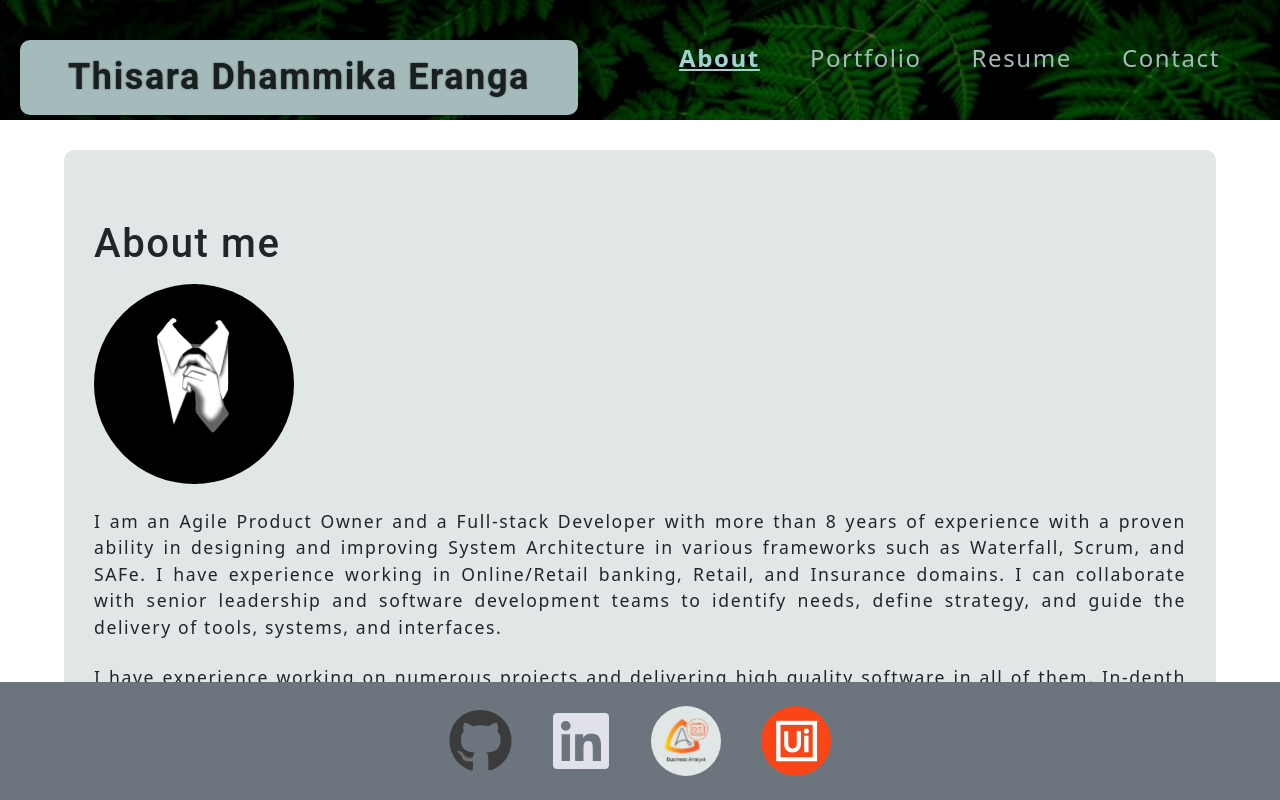
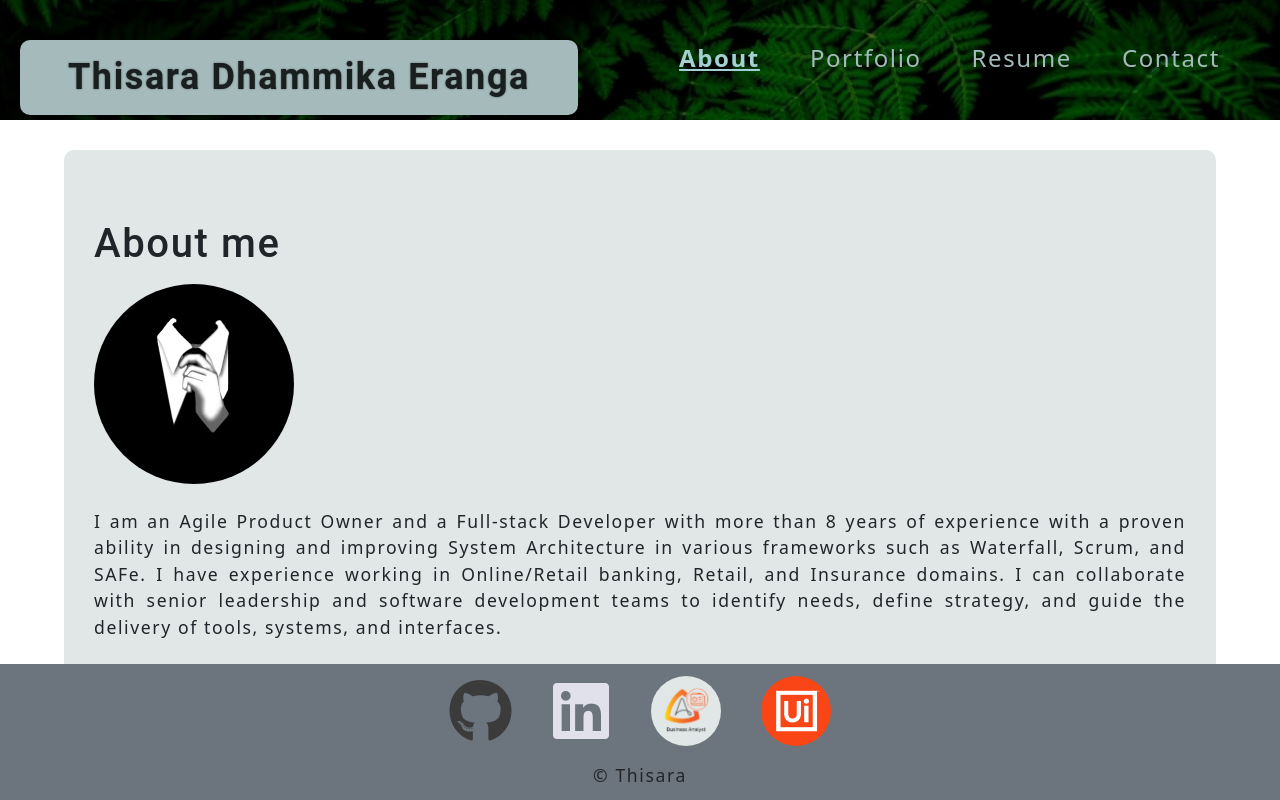
Before and after one commit to Thisara-DE/portfolio, a React (Create React App) app: page / in a window 1280 px wide. Shown: the top 800 px of the page. Built offline with nearby package versions, Linux system fonts and the light colour scheme.

Commit message:
styling adjustments on footer

```diff
--- a/src/components/Footer/index.js
+++ b/src/components/Footer/index.js
@@ -5,7 +5,8 @@ import UI from '../../assets/uiPath.png'
 
 const Footer = () => {
     return (
-        <footer className="w-100 mt-auto bg-secondary p-4">
+        <footer className="w-100 mt-auto bg-secondary py-1">
+            <div className='badge-container my-2'>
                 <a href='https://github.com/Thisara-DE' target='_blank' rel='noreferrer'>
                     <i className="fa-brands fa-github fa-4x"></i>
                 </a>
@@ -18,6 +19,10 @@ const Footer = () => {
                 <a href='https://crlearningpath.s3.amazonaws.com/crcloud/learningpathcertificate/1993/1044506/LearningPath_Certificate_05152022063222907.pdf?X-Amz-Expires=3600&X-Amz-Algorithm=AWS4-HMAC-SHA256&X-Amz-Credential=AKIAQTWQX7ATC3F6WGOC%2F20220515%2Fus-east-1%2Fs3%2Faws4_request&X-Amz-Date=20220515T064217Z&X-Amz-SignedHeaders=host&X-Amz-Signature=7817ae6d696471c6134a8b5d60ee8bf52502e9dc41a87dc6faf1c62ff7d19abf' target='_blank' rel='noreferrer'>
                     <img src={UI} className="automationBadge" alt='UI path certification'></img>
                 </a>
+            </div>
+            <div className='copyright'>
+                <p className='my-2'>© Thisara</p>
+            </div>
         </footer>
     );
 };
--- a/src/index.css
+++ b/src/index.css
@@ -546,10 +546,18 @@ footer {
     justify-content: center;
     position: fixed;
     bottom: 0;
+    flex-direction: column;
 }
 
 footer a {
     padding: 0 20px;
+    display: block;
+}
+
+.badge-container {
+    display: flex;
+    align-items: center;
+
 }
 
 .fa-github::before {
@@ -581,6 +589,11 @@ footer a {
 
 .automationBadge:hover:before {
     box-shadow: #000000;
+}
+
+.copyright {
+    display: inline-block;
+
 }
 
 .navActive {
```
Lines whose indentation alone changed are shown as unchanged.
